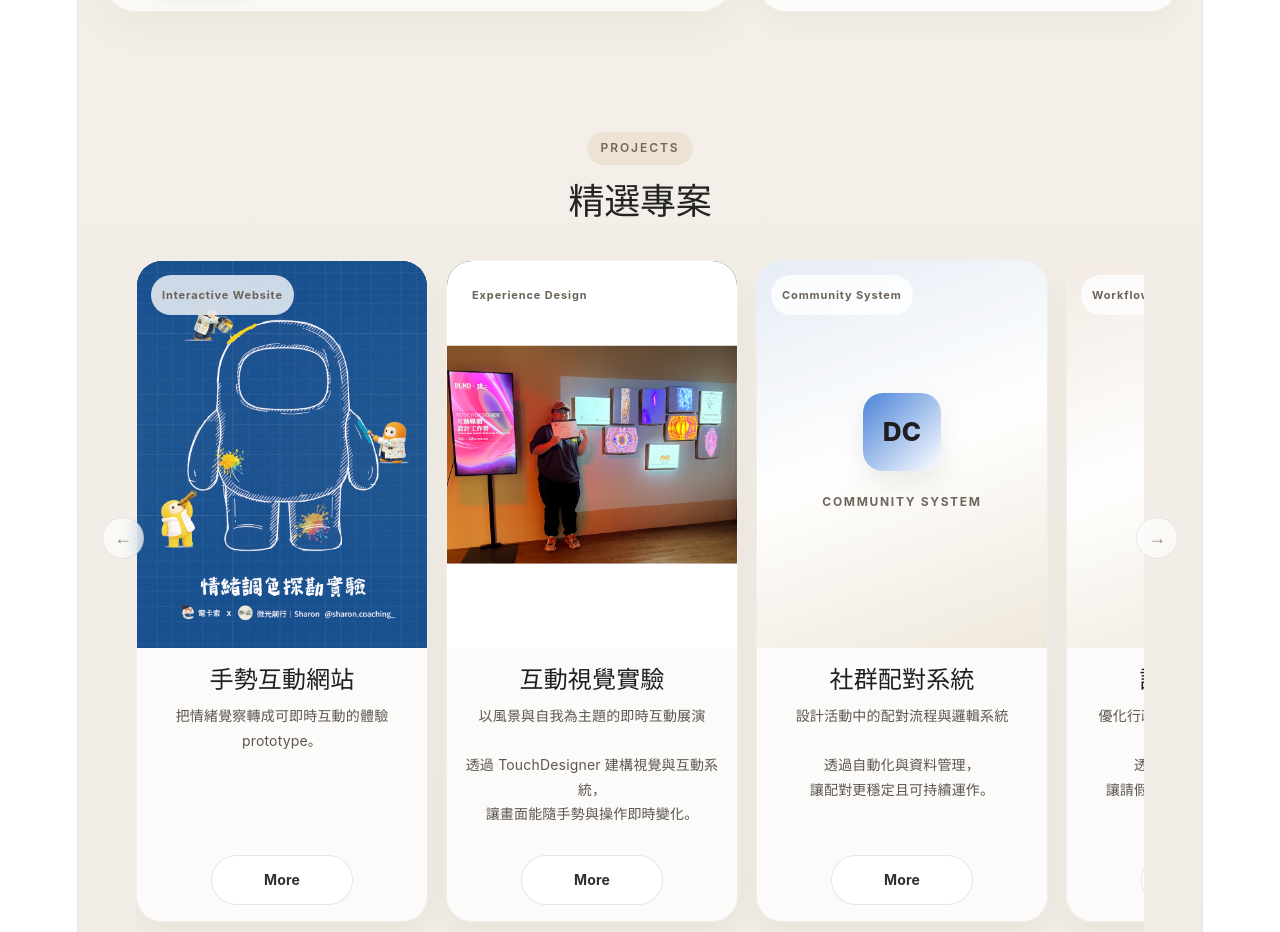
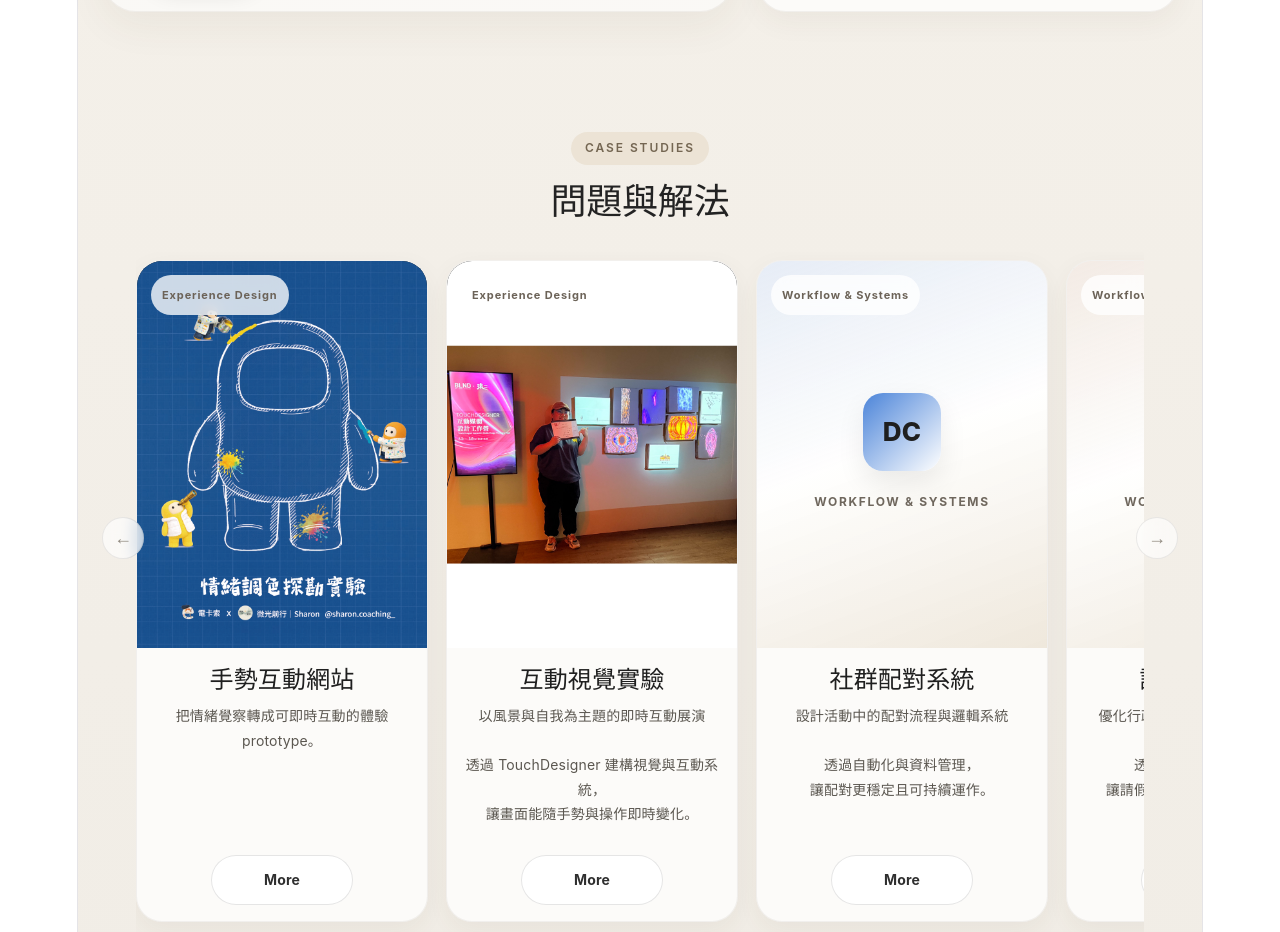
Before and after one commit to ghoostcc/portfolio-site, a React (Vite) app: page / in a window 1280 px wide. Shown: the part 840-1772 px from the top of the page. Built offline with nearby package versions, Linux system fonts and the light colour scheme.

Commit message:
Update project tags and titles in HomePage

```diff
--- a/src/HomePage.tsx
+++ b/src/HomePage.tsx
@@ -101,12 +101,12 @@ export default function HomePage() {
         },
       ],
       projectsSection: {
-        eyebrow: "PROJECTS",
-        title: "精選專案",
+        eyebrow: "CASE STUDIES",
+        title: "問題與解法",
       },
       projects: [
         {
-          tag: "Interactive Website",
+          tag: "Experience Design",
           title: "手勢互動網站",
           description: "把情緒覺察轉成可即時互動的體驗 prototype。",
           button: "More",
@@ -129,7 +129,7 @@ export default function HomePage() {
           targetId: "interactive-exhibition",
         },
         {
-          tag: "Community System",
+          tag: "Workflow & Systems",
           title: "社群配對系統",
           description:
             "設計活動中的配對流程與邏輯系統\n\n透過自動化與資料管理，\n讓配對更穩定且可持續運作。",
@@ -140,7 +140,7 @@ export default function HomePage() {
           targetId: "discord-matching-system",
         },
         {
-          tag: "Workflow Tool",
+          tag: "Workflow & Systems",
           title: "請假回報系統",
           description:
             "優化行政流程，減少溝通與操作成本\n\n透過自動化與資料整合，\n讓請假申請與通知更即時且直覺。",
@@ -151,7 +151,7 @@ export default function HomePage() {
           targetId: "leave-reporting-system",
         },
         {
-          tag: "Automation",
+          tag: "Workflow & Systems",
           title: "個人自動化工具",
           description:
             "從真實需求出發設計個人工作流\n\n整合多種工具，\n建立可持續使用的閱讀與知識管理系統。",
@@ -162,7 +162,7 @@ export default function HomePage() {
           targetId: "personal-automation-tools",
         },
         {
-          tag: "Brand / Event",
+          tag: "Experience Design",
           title: "E-casso 藝術品牌",
           description:
             "將不同主題轉化為可參與的體驗\n\n透過藝術與跨領域結合，\n設計具有互動與回饋的活動形式。",
@@ -244,12 +244,12 @@ export default function HomePage() {
         },
       ],
       projectsSection: {
-        eyebrow: "PROJECTS",
-        title: "Selected Projects",
+        eyebrow: "CASE STUDIES",
+        title: "Problems & Solutions",
       },
       projects: [
         {
-          tag: "Interactive Website",
+          tag: "Experience Design",
           title: "Gesture Interaction Website",
           description:
             "An interactive prototype that turns emotional awareness into real-time experience.",
@@ -273,7 +273,7 @@ export default function HomePage() {
           targetId: "interactive-exhibition",
         },
         {
-          tag: "Community System",
+          tag: "Workflow & Systems",
           title: "Community Matching System",
           description:
             "Designing the matching logic and flow for community events.\n\nUsing automation and data management to make matching more stable and sustainable.",
@@ -284,7 +284,7 @@ export default function HomePage() {
           targetId: "discord-matching-system",
         },
         {
-          tag: "Workflow Tool",
+          tag: "Workflow & Systems",
           title: "Leave Reporting System",
           description:
             "Optimizing administrative workflows to reduce communication and operation costs.\n\nUsing automation and data integration to make leave requests and notifications more immediate and intuitive.",
@@ -295,7 +295,7 @@ export default function HomePage() {
           targetId: "leave-reporting-system",
         },
         {
-          tag: "Automation",
+          tag: "Workflow & Systems",
           title: "Personal Automation Tools",
           description:
             "Designing personal workflows from real everyday needs.\n\nCombining multiple tools to build a sustainable system for reading and knowledge management.",
@@ -306,7 +306,7 @@ export default function HomePage() {
           targetId: "personal-automation-tools",
         },
         {
-          tag: "Brand / Event",
+          tag: "Experience Design",
           title: "E-casso Art Brand",
           description:
             "Turning different themes into participatory experiences.\n\nCombining art with cross-disciplinary ideas to design interactive event formats with feedback and engagement.",
```
